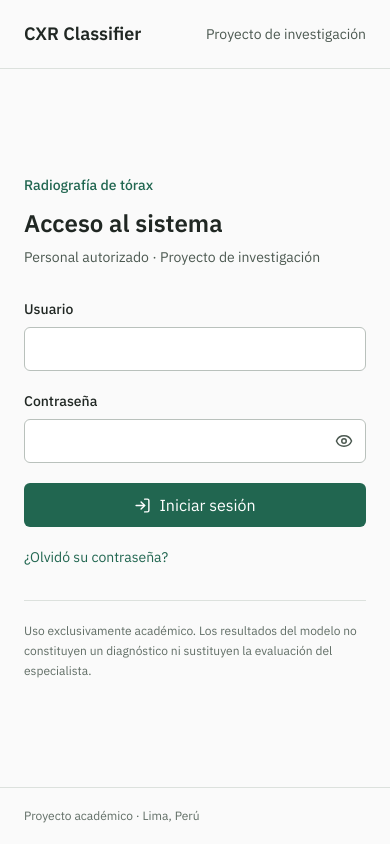
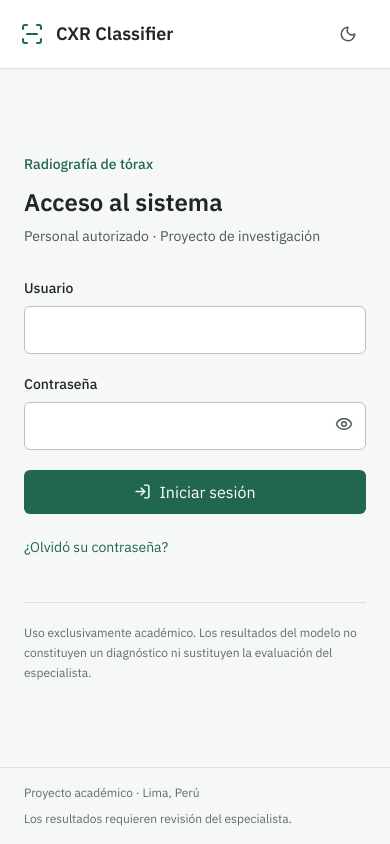
Before and after one commit to ZarRubio/cxr-system, a Next.js app in the folder frontend-next/: page /login in a window 390 px wide. Built offline with nearby package versions, Linux system fonts and the light colour scheme.

Commit message:
style: refine responsive access screens and workspace navigation

```diff
--- a/frontend-next/app/globals.css
+++ b/frontend-next/app/globals.css
@@ -20,9 +20,9 @@
 }
 :root {
   color-scheme: light;
-  --bg: #fafafa;
+  --bg: #f6f7f9;
   --surface: #ffffff;
-  --surface2: #f2f4f3;
+  --surface2: #eef1f4;
   --border: #b9c1bc;
   --border-subtle: #dce1dd;
   --fg: #202723;
@@ -32,7 +32,7 @@
   --primary-light: #a7d9c7;
   --action: #216650;
   --ring: #216650;
-  --sidebar-bg: #f0f3f1;
+  --sidebar-bg: #ffffff;
   --sidebar-fg: #34483c;
   --sidebar-muted: #5e6b63;
   --sidebar-active-bg: #dce9e1;
@@ -40,9 +40,9 @@
 }
 .dark {
   color-scheme: dark;
-  --bg: #181b19;
-  --surface: #202522;
-  --surface2: #2a302c;
+  --bg: #17191c;
+  --surface: #202328;
+  --surface2: #2b3036;
   --border: #66736a;
   --border-subtle: #3a443d;
   --fg: #eef2ef;
@@ -52,7 +52,7 @@
   --primary-light: #c9e8dc;
   --action: #216650;
   --ring: #a7d9c7;
-  --sidebar-bg: #1c211e;
+  --sidebar-bg: #1d2024;
   --sidebar-fg: #d2ddd6;
   --sidebar-muted: #a7b5ac;
   --sidebar-active-bg: #304c3e;
@@ -74,6 +74,23 @@ button, h1, h2, h3, h4, p { overflow-wrap: anywhere; }
 .workspace-section { padding-block: 20px; border-top: 1px solid var(--border-subtle); }
 .icon-button { display: inline-flex; align-items: center; justify-content: center; width: 44px; height: 44px; flex-shrink: 0; border-radius: 6px; color: var(--fg-muted); cursor: pointer; }
 .icon-button:hover { background: var(--surface2); color: var(--fg); }
+.access-layout { min-height: 100dvh; display: flex; flex-direction: column; background: var(--bg); }
+.access-header { display: flex; align-items: center; justify-content: space-between; gap: 16px; padding: 16px 32px; border-bottom: 1px solid var(--border-subtle); background: var(--surface); }
+.access-main { flex: 1; display: flex; align-items: center; justify-content: center; padding: 48px 24px; }
+.access-form { width: 100%; max-width: 400px; }
+.access-footer { display: flex; justify-content: space-between; flex-wrap: wrap; gap: 8px 24px; padding: 20px 32px; border-top: 1px solid var(--border-subtle); color: var(--fg-subtle); font-size: 12px; }
+.field-input { width: 100%; min-height: 48px; padding: 10px 12px; border: 1px solid var(--border); border-radius: 6px; background: var(--surface); color: var(--fg); font-size: 16px; transition: border-color 150ms; }
+.field-input:hover { border-color: var(--fg-muted); }
+.field-input:disabled { background: var(--surface2); cursor: not-allowed; }
+.access-link { display: inline-flex; align-items: center; gap: 8px; min-height: 44px; color: var(--primary); font-size: 14px; text-underline-offset: 4px; }
+.access-link:hover { text-decoration: underline; }
+.workspace-nav-link { position: relative; }
+.workspace-nav-link[aria-current="page"]::before { content: ''; position: absolute; left: 0; top: 12px; bottom: 12px; width: 3px; border-radius: 2px; background: var(--primary); }
+@media (max-width: 639px) {
+  .access-header { padding: 12px 20px; }
+  .access-main { padding: 32px 24px; }
+  .access-footer { padding: 16px 24px; }
+}
 .skip-link { position: fixed; top: 8px; left: 8px; z-index: 100; padding: 12px; background: var(--surface); color: var(--fg); transform: translateY(-160%); }
 .skip-link:focus { transform: translateY(0); }
 .mobile-navigation { padding-bottom: env(safe-area-inset-bottom); }
--- a/frontend-next/app/login/page.tsx
+++ b/frontend-next/app/login/page.tsx
@@ -5,6 +5,7 @@ import { useRouter } from 'next/navigation'
 import { Eye, EyeOff, LogIn } from 'lucide-react'
 import { Button } from '@/components/ui/button'
 import Link from 'next/link'
+import { AccessLayout } from '@/components/layout/AccessLayout'
 
 export default function LoginPage() {
   const [username, setUsername] = useState('')
@@ -32,15 +33,9 @@ export default function LoginPage() {
       setLoading(false)
     }
   }
-  const inputClass = 'w-full rounded-md border border-[var(--border)] bg-[var(--surface)] px-3 min-h-11 text-base text-[var(--fg)]'
+  const inputClass = 'field-input'
   return (
-    <div className="min-h-dvh flex flex-col">
-      <header className="px-6 sm:px-10 py-5 border-b border-[var(--border-subtle)] flex flex-wrap items-center justify-between gap-2">
-        <span className="text-lg font-semibold">CXR Classifier</span>
-        <span className="text-sm text-[var(--fg-muted)]">Proyecto de investigación</span>
-      </header>
-      <main className="flex-1 flex items-center justify-center px-6 py-12">
-        <div className="w-full max-w-sm">
+    <AccessLayout>
           <p className="text-sm text-[var(--primary)] font-medium mb-3">Radiografía de tórax</p>
           <h1 className="text-2xl font-semibold">Acceso al sistema</h1>
           <p className="text-sm text-[var(--fg-muted)] mt-2 mb-8">Personal autorizado · Proyecto de investigación</p>
@@ -61,11 +56,8 @@ export default function LoginPage() {
             {error && <p id="login-error" role="alert" className="badge-critical rounded-md p-3 text-sm">{error}</p>}
             <Button type="submit" size="lg" className="w-full" loading={loading}><LogIn size={17} />{loading ? 'Verificando acceso...' : 'Iniciar sesión'}</Button>
           </form>
-          <Link href="/recover" className="mt-5 inline-block text-sm text-[var(--primary)]">¿Olvidó su contraseña?</Link>
+          <Link href="/recover" className="access-link mt-3">¿Olvidó su contraseña?</Link>
           <p className="mt-8 border-t border-[var(--border-subtle)] pt-5 text-xs leading-5 text-[var(--fg-subtle)]">Uso exclusivamente académico. Los resultados del modelo no constituyen un diagnóstico ni sustituyen la evaluación del especialista.</p>
-        </div>
-      </main>
-      <footer className="px-6 py-5 text-xs text-[var(--fg-subtle)] border-t border-[var(--border-subtle)]">Proyecto académico · Lima, Perú</footer>
-    </div>
+    </AccessLayout>
   )
 }
--- a/frontend-next/app/recover/page.tsx
+++ b/frontend-next/app/recover/page.tsx
@@ -3,6 +3,7 @@ import { useState } from 'react'
 import Link from 'next/link'
 import { Mail, KeyRound, ArrowLeft } from 'lucide-react'
 import { Button } from '@/components/ui/button'
+import { AccessLayout } from '@/components/layout/AccessLayout'
 
 export default function RecoveryPage() {
   const [email, setEmail] = useState('')
@@ -14,7 +15,7 @@ export default function RecoveryPage() {
   const [error, setError] = useState('')
   const [busy, setBusy] = useState(false)
   const [done, setDone] = useState(false)
-  const input = 'w-full rounded-md border border-[var(--border)] bg-[var(--surface)] px-3 min-h-11 text-base text-[var(--fg)]'
+  const input = 'field-input'
   async function submit(event: React.FormEvent) {
     event.preventDefault()
     if (busy) return
@@ -32,8 +33,7 @@ export default function RecoveryPage() {
     } catch { setError('No se pudo conectar con el servicio.') }
     finally { setBusy(false) }
   }
-  return <main className="min-h-dvh flex items-center justify-center px-6 py-12">
-    <div className="w-full max-w-sm">
+  return <AccessLayout>
       <p className="text-sm font-medium text-[var(--primary)] mb-3">CXR Classifier</p>
       <h1 className="text-2xl font-semibold mb-6">Recuperar acceso</h1>
       {message && <p role="status" className="mb-5 text-sm text-[var(--fg-muted)]">{message}</p>}
@@ -49,10 +49,9 @@ export default function RecoveryPage() {
               <input id="confirm-password" type="password" autoComplete="new-password" required value={confirmation} onChange={e => setConfirmation(e.target.value)} className={input} /></div>
           </>}
         {error && <p role="alert" className="badge-critical p-3 rounded text-sm">{error}</p>}
-        <Button type="submit" className="w-full" loading={busy}>{requestId ? <KeyRound size={17} /> : <Mail size={17} />}{requestId ? 'Actualizar contraseña' : 'Enviar código'}</Button>
+        <Button type="submit" size="lg" className="w-full" loading={busy}>{requestId ? <KeyRound size={17} /> : <Mail size={17} />}{requestId ? 'Actualizar contraseña' : 'Enviar código'}</Button>
         {requestId && <button type="button" disabled={busy} className="text-sm text-[var(--primary)]" onClick={() => { setRequestId(''); setCode(''); setMessage(''); setError('') }}>Solicitar otro código</button>}
       </form>}
-      <Link href="/login" className="mt-6 inline-flex gap-2 items-center text-sm text-[var(--primary)]"><ArrowLeft size={16} />Volver al inicio de sesión</Link>
-    </div>
-  </main>
+      <Link href="/login" className="access-link mt-4"><ArrowLeft size={16} />Volver al inicio de sesión</Link>
+  </AccessLayout>
 }
--- /dev/null
+++ b/frontend-next/components/layout/AccessLayout.tsx
@@ -0,0 +1,37 @@
+'use client'
+import Link from 'next/link'
+import { Moon, Sun, ScanLine } from 'lucide-react'
+import { useTheme } from 'next-themes'
+import { useSyncExternalStore } from 'react'
+
+const subscribe = () => () => {}
+
+export function AccessLayout({ children }: { children: React.ReactNode }) {
+  const { resolvedTheme, setTheme } = useTheme()
+  const mounted = useSyncExternalStore(subscribe, () => true, () => false)
+  const dark = mounted && resolvedTheme === 'dark'
+  return (
+    <div className="access-layout">
+      <a href="#access-content" className="skip-link">Ir al contenido</a>
+      <header className="access-header">
+        <Link href="/login" className="flex items-center gap-3 min-w-0">
+          <ScanLine size={24} className="text-[var(--primary)] shrink-0" aria-hidden="true" />
+          <span className="font-semibold text-lg">CXR Classifier</span>
+        </Link>
+        <div className="flex items-center gap-4">
+          <span className="hidden sm:block text-sm text-[var(--fg-muted)]">Investigación en radiografía de tórax</span>
+          <button type="button" className="icon-button" title={dark ? 'Modo claro' : 'Modo oscuro'} aria-label={dark ? 'Activar modo claro' : 'Activar modo oscuro'} onClick={() => setTheme(dark ? 'light' : 'dark')}>
+            {dark ? <Sun size={18} /> : <Moon size={18} />}
+          </button>
+        </div>
+      </header>
+      <main id="access-content" tabIndex={-1} className="access-main">
+        <div className="access-form">{children}</div>
+      </main>
+      <footer className="access-footer">
+        <span>Proyecto académico · Lima, Perú</span>
+        <span>Los resultados requieren revisión del especialista.</span>
+      </footer>
+    </div>
+  )
+}
--- a/frontend-next/components/layout/Sidebar.tsx
+++ b/frontend-next/components/layout/Sidebar.tsx
@@ -22,7 +22,7 @@ export function Sidebar() {
   const { data: session } = useSession()
   const isAdmin = (session?.user as { role?: string })?.role === 'admin'
   return (
-    <aside className="hidden lg:flex w-[224px] shrink-0 flex-col h-full bg-[var(--sidebar-bg)] border-r border-[var(--border-subtle)]">
+    <aside className="hidden lg:flex w-[240px] shrink-0 flex-col h-full bg-[var(--sidebar-bg)] border-r border-[var(--border-subtle)]">
       <Link href="/analyze" className="px-6 py-6 border-b border-[var(--border-subtle)]">
         <span className="block text-lg font-semibold text-[var(--fg)]">CXR Classifier</span>
         <span className="text-xs text-[var(--sidebar-muted)]">Radiografía de tórax · Investigación</span>
@@ -35,7 +35,7 @@ export function Sidebar() {
               {group.map(({ href, label, icon: Icon }) => (
                 <li key={href}>
                   <Link href={href} aria-current={pathname === href ? 'page' : undefined}
-                    className={cn('flex items-center gap-3 px-3 min-h-11 rounded-md text-sm transition-colors', pathname === href ? 'bg-[var(--sidebar-active-bg)] text-[var(--sidebar-active-fg)] font-semibold' : 'text-[var(--sidebar-fg)] hover:bg-[var(--border-subtle)]')}>
+                    className={cn('workspace-nav-link flex items-center gap-3 px-3 min-h-11 rounded-md text-sm transition-colors', pathname === href ? 'bg-[var(--sidebar-active-bg)] text-[var(--sidebar-active-fg)] font-semibold' : 'text-[var(--sidebar-fg)] hover:bg-[var(--border-subtle)]')}>
                     <Icon size={18} aria-hidden="true" /><span>{label}</span>
                   </Link>
                 </li>
```
